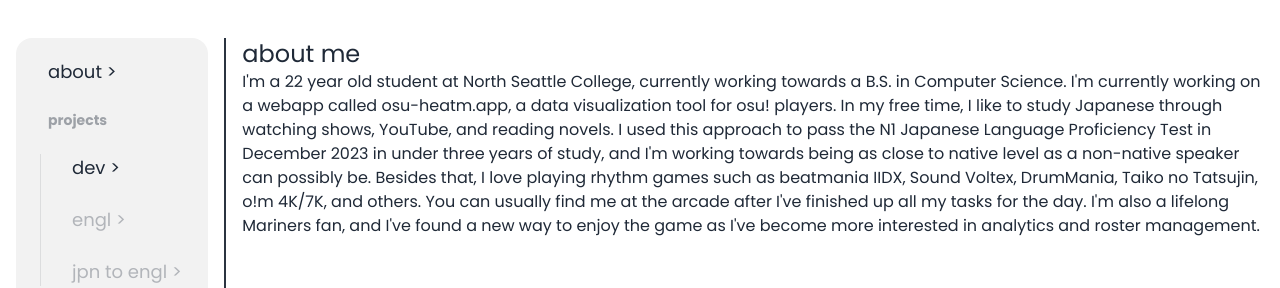
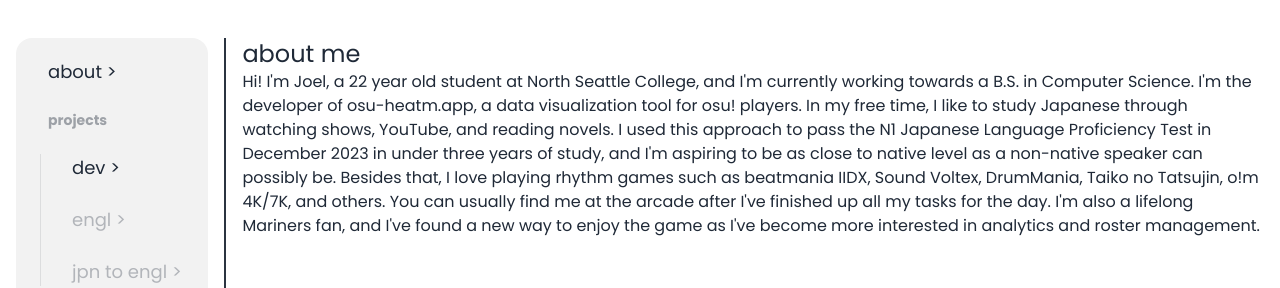
Before and after one commit to mizotii/mizotii.github.io, a SvelteKit app: page / in a window 1280 px wide. Shown: the part 422-710 px from the top of the page. Built offline with nearby package versions, Linux system fonts and the light colour scheme.

Commit message:
writing revisions

```diff
--- a/src/routes/+page.svelte
+++ b/src/routes/+page.svelte
@@ -4,5 +4,5 @@
 
 <main>
     <p class="text-2xl">about me</p>
-    <p>I'm a 22 year old student at North Seattle College, currently working towards a B.S. in Computer Science. I'm currently working on a webapp called osu-heatm.app, a data visualization tool for osu! players. In my free time, I like to study Japanese through watching shows, YouTube, and reading novels. I used this approach to pass the N1 Japanese Language Proficiency Test in December 2023 in under three years of study, and I'm working towards being as close to native level as a non-native speaker can possibly be. Besides that, I love playing rhythm games such as beatmania IIDX, Sound Voltex, DrumMania, Taiko no Tatsujin, o!m 4K/7K, and others. You can usually find me at the arcade after I've finished up all my tasks for the day. I'm also a lifelong Mariners fan, and I've found a new way to enjoy the game as I've become more interested in analytics and roster management.</p>
+    <p>Hi! I'm Joel, a 22 year old student at North Seattle College, and I'm currently working towards a B.S. in Computer Science. I'm the developer of osu-heatm.app, a data visualization tool for osu! players. In my free time, I like to study Japanese through watching shows, YouTube, and reading novels. I used this approach to pass the N1 Japanese Language Proficiency Test in December 2023 in under three years of study, and I'm aspiring to be as close to native level as a non-native speaker can possibly be. Besides that, I love playing rhythm games such as beatmania IIDX, Sound Voltex, DrumMania, Taiko no Tatsujin, o!m 4K/7K, and others. You can usually find me at the arcade after I've finished up all my tasks for the day. I'm also a lifelong Mariners fan, and I've found a new way to enjoy the game as I've become more interested in analytics and roster management.</p>
 </main>
```
